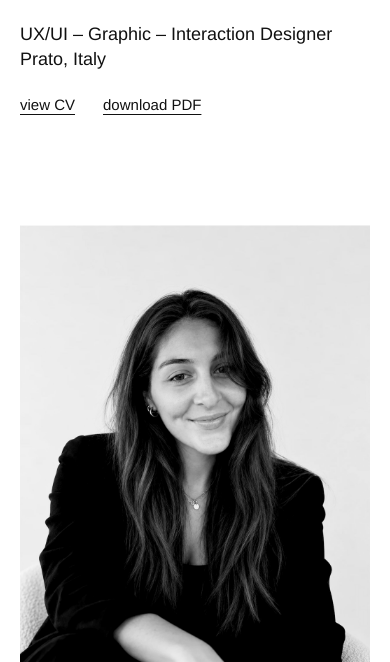
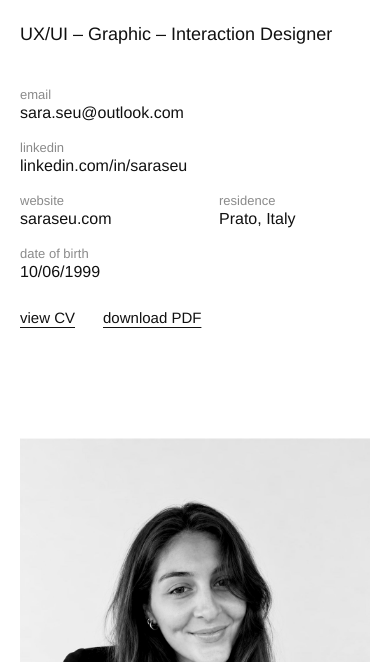
Before and after one commit to designsaras/saraseu.github.io, a plain HTML site: page curriculum.html in a window 390 px wide. Shown: the part 182-844 px from the top of the page. Drawn offline with Linux system fonts and the light colour scheme; a web font is replaced by a local one.

Commit message:
Curriculum: contact header like the CV PDF, without phone
Name and role on the left; email, residence, LinkedIn, website and
date of birth on the right with small labels, as in the PDF. The
separate contact section is removed. Stylesheet version v=10 on all
pages.

Co-Authored-By: Claude Opus 5.5 <noreply@anthropic.com>

```diff
--- a/curriculum.html
+++ b/curriculum.html
@@ -5,7 +5,7 @@
     <meta name="viewport" content="width=device-width, initial-scale=1.0" />
     <title>Curriculum — Sara Seu</title>
     <meta name="description" content="Curriculum of Sara Seu, UX/UI, graphic and interaction designer based in Prato, Italy." />
-    <link rel="stylesheet" href="project-style.css?v=9" />
+    <link rel="stylesheet" href="project-style.css?v=10" />
   </head>
   <body>
     <header class="topbar">
@@ -15,15 +15,23 @@
 
     <main>
       <section class="hero hero--cv">
-        <h1>Sara Seu</h1>
-        <p class="lede">
-          UX/UI – Graphic – Interaction Designer<br />
-          Prato, Italy
-        </p>
-        <p class="cv-links">
-          <a href="/Sara_Seu_CV.pdf" target="_blank" rel="noopener">view CV</a>
-          <a href="/Sara_Seu_CV.pdf" download="Sara_Seu_CV.pdf">download PDF</a>
-        </p>
+        <div class="cv-id">
+          <h1>Sara Seu</h1>
+          <p class="lede">UX/UI – Graphic – Interaction Designer</p>
+        </div>
+        <div class="cv-side">
+          <dl class="cv-contacts">
+            <div class="c-email"><dt>email</dt><dd><a href="mailto:sara.seu@outlook.com">sara.seu@outlook.com</a></dd></div>
+            <div class="c-residence"><dt>residence</dt><dd>Prato, Italy</dd></div>
+            <div class="c-linkedin"><dt>linkedin</dt><dd><a href="https://www.linkedin.com/in/saraseu" target="_blank" rel="noopener">linkedin.com/in/saraseu</a></dd></div>
+            <div class="c-website"><dt>website</dt><dd><a href="/">saraseu.com</a></dd></div>
+            <div class="c-birth"><dt>date of birth</dt><dd>10/06/1999</dd></div>
+          </dl>
+          <p class="cv-links">
+            <a href="/Sara_Seu_CV.pdf" target="_blank" rel="noopener">view CV</a>
+            <a href="/Sara_Seu_CV.pdf" download="Sara_Seu_CV.pdf">download PDF</a>
+          </p>
+        </div>
       </section>
 
       <section class="block about">
@@ -58,14 +66,6 @@
             much desire to do it, challenging myself in new contexts and
             projects.
           </p>
-        </div>
-      </section>
-
-      <section class="block">
-        <h2>contact</h2>
-        <div class="body">
-          <p><a class="mail" href="mailto:sara.seu@outlook.com">sara.seu@outlook.com</a></p>
-          <p><a class="mail" href="https://www.linkedin.com/in/saraseu" target="_blank" rel="noopener">linkedin.com/in/saraseu</a></p>
         </div>
       </section>
 
--- a/project-style.css
+++ b/project-style.css
@@ -838,29 +838,66 @@ footer.credits {
   white-space: nowrap;
 }
 
-/* CV PDF links (curriculum page) */
+/* curriculum header: name on the left, contacts on the right (as in the CV PDF) */
 .hero--cv {
   display: grid;
-  grid-template-columns: 1fr auto;
-  column-gap: 32px;
+  grid-template-columns: minmax(0, 1fr) auto;
+  column-gap: 48px;
+  align-items: start;
 }
 
-.hero--cv h1,
-.hero--cv .lede {
-  grid-column: 1;
+.hero--cv .cv-side {
+  padding-top: 6px;
+}
+
+.cv-contacts {
+  display: grid;
+  grid-template-columns: repeat(3, auto);
+  grid-template-areas:
+    "email residence linkedin"
+    "website . birth";
+  gap: 18px 48px;
+  margin: 0;
+  text-align: right;
+}
+
+.cv-contacts .c-email { grid-area: email; }
+.cv-contacts .c-residence { grid-area: residence; }
+.cv-contacts .c-linkedin { grid-area: linkedin; }
+.cv-contacts .c-website { grid-area: website; }
+.cv-contacts .c-birth { grid-area: birth; }
+
+.cv-contacts dt {
+  font-size: 13px;
+  font-weight: 400;
+  color: var(--soft);
+  margin-bottom: 2px;
+}
+
+.cv-contacts dd {
+  margin: 0;
+  font-size: 16px;
+  font-weight: 400;
+}
+
+.cv-contacts a {
+  color: inherit;
+  text-decoration: none;
+}
+
+.cv-contacts a:hover,
+.cv-contacts a:focus-visible {
+  text-decoration: underline;
+  text-underline-offset: 3px;
 }
 
 .hero--cv .cv-links {
-  grid-column: 2;
-  grid-row: 1;
-  align-self: end;
+  display: flex;
   justify-content: flex-end;
-  display: flex;
-  flex-wrap: wrap;
   gap: 8px 28px;
-  margin: 0;
+  margin: 28px 0 0;
   font-size: 15px;
-  font-weight: 200;
+  font-weight: 400;
 }
 
 .hero--cv .cv-links a {
@@ -874,13 +911,27 @@ footer.credits {
   text-decoration: none;
 }
 
-@media (max-width: 720px) {
+@media (max-width: 900px) {
   .hero--cv {
     display: block;
   }
 
+  .hero--cv .cv-side {
+    margin-top: 40px;
+    padding-top: 0;
+  }
+
+  .cv-contacts {
+    grid-template-columns: repeat(2, minmax(0, 1fr));
+    grid-template-areas:
+      "email email"
+      "linkedin linkedin"
+      "website residence"
+      "birth .";
+    text-align: left;
+  }
+
   .hero--cv .cv-links {
     justify-content: flex-start;
-    margin-top: 24px;
   }
 }
```
Also changed, not shown: aus-wien.html (+1 -1 lines), divento-pesaro.html (+1 -1 lines), fata-cornelia.html (+1 -1 lines), maeus.html (+1 -1 lines), shh.html (+1 -1 lines), signum.html (+1 -1 lines), work.html (+1 -1 lines).
